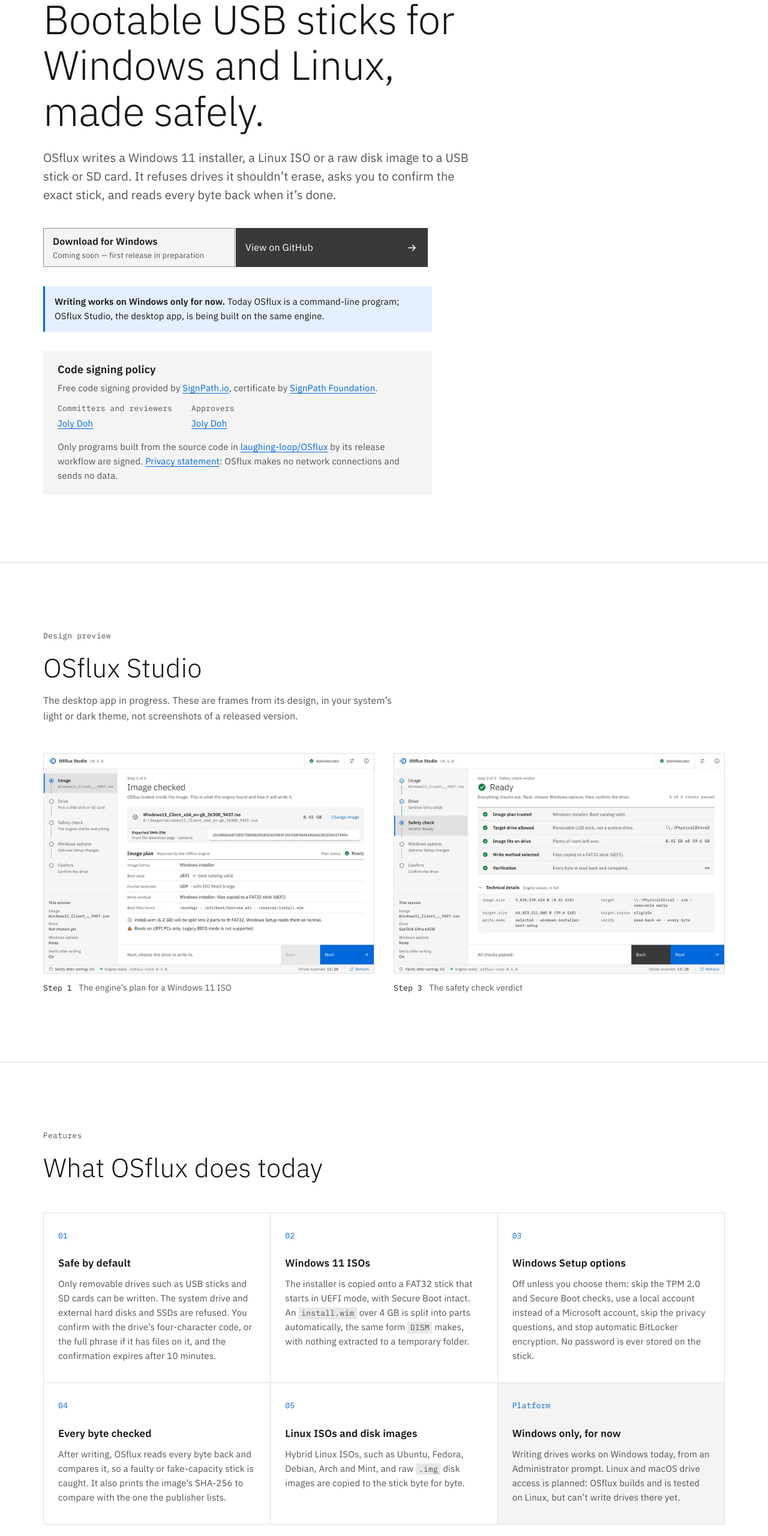
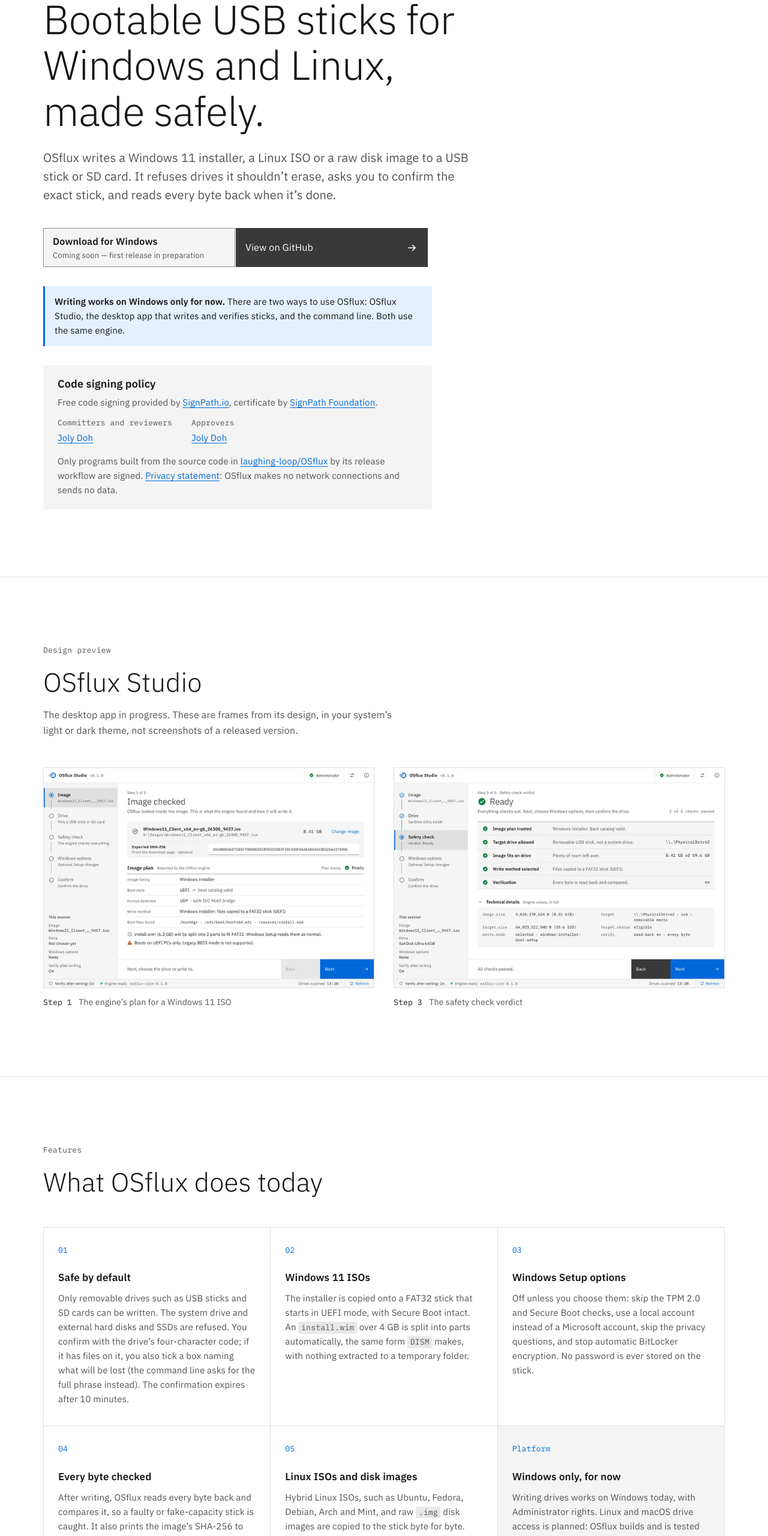
Before and after one commit to laughing-loop/osflux-web, a plain HTML site: page site/index.html in a window 1280 px wide. Shown: the part 240-2800 px from the top of the page at 60% size. Drawn offline with Linux system fonts and the light colour scheme.

Commit message:
Describe Studio and the checkbox confirmation on the home page
The hero note now says OSflux has two ways to use it, OSflux Studio and
the command line, instead of calling it a command-line program. The
feature list and the safety steps say a drive with files is confirmed
with its code and a ticked box naming what will be lost in Studio, while
the command line asks for the full phrase. The download button stays on
"coming soon" until v0.1.0 is tagged.

Co-Authored-By: Claude Opus 5.5 <noreply@anthropic.com>

```diff
--- a/site/index.html
+++ b/site/index.html
@@ -84,7 +84,7 @@
           </a>
         </div>
 
-        <p class="note"><strong>Writing works on Windows only for now.</strong> Today OSflux is a command-line program; OSflux Studio, the desktop app, is being built on the same engine.</p>
+        <p class="note"><strong>Writing works on Windows only for now.</strong> There are two ways to use OSflux: OSflux Studio, the desktop app that writes and verifies sticks, and the command line. Both use the same engine.</p>
 
         <section class="signing" id="code-signing" aria-labelledby="signing-title">
           <h2 id="signing-title">Code signing policy</h2>
@@ -148,7 +148,7 @@
           <li class="feature">
             <span class="feature-num mono">01</span>
             <h3>Safe by default</h3>
-            <p>Only removable drives such as USB sticks and SD cards can be written. The system drive and external hard disks and SSDs are refused. You confirm with the drive’s four-character code, or the full phrase if it has files on it, and the confirmation expires after 10&nbsp;minutes.</p>
+            <p>Only removable drives such as USB sticks and SD cards can be written. The system drive and external hard disks and SSDs are refused. You confirm with the drive’s four-character code; if it has files on it, you also tick a box naming what will be lost (the command line asks for the full phrase instead). The confirmation expires after 10&nbsp;minutes.</p>
           </li>
           <li class="feature">
             <span class="feature-num mono">02</span>
@@ -173,7 +173,7 @@
           <li class="feature feature-note">
             <span class="feature-num mono">Platform</span>
             <h3>Windows only, for now</h3>
-            <p>Writing drives works on Windows today, from an Administrator prompt. Linux and macOS drive access is planned: OSflux builds and is tested on Linux, but can’t write drives there yet.</p>
+            <p>Writing drives works on Windows today, with Administrator rights. Linux and macOS drive access is planned: OSflux builds and is tested on Linux, but can’t write drives there yet.</p>
           </li>
         </ul>
       </div>
@@ -195,7 +195,7 @@
           </li>
           <li>
             <h3>You confirm that exact stick</h3>
-            <p>An empty stick is confirmed with its four-character drive code. A stick with files on it needs the full phrase, such as <code class="phrase">OSFLUX ERASE TARGET 2 7F3A</code>. The code comes from the drive’s model, serial number and device ID, so a swapped stick won’t match.</p>
+            <p>An empty stick is confirmed with its four-character drive code. For a stick with files on it, OSflux Studio asks for the same code and a ticked box that names what will be lost, such as “Erase SanDisk Ultra (59.6&nbsp;GB) and the 1 partition with files on it”; the command line asks for the full phrase, such as <code class="phrase">OSFLUX ERASE TARGET 2 7F3A</code>. The code comes from the drive’s model, serial number and device ID, so a swapped stick won’t match.</p>
           </li>
           <li>
             <h3>The confirmation runs out</h3>
```
